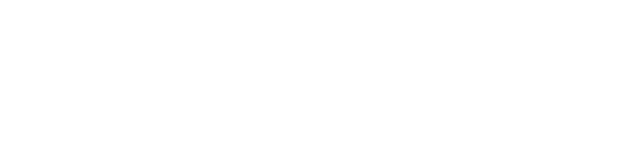
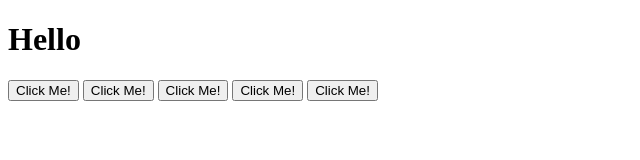
Before and after one commit to Reyaad510/jQuery, a plain HTML site: page index.html in a window 1280 px wide. Shown: the whole page, without its empty margins (0-640 px from the left). Drawn offline with nearby package versions, Linux system fonts and the light colour scheme.

Commit message:
Notes on jQuery.ready and minification

```diff
--- a/index.html
+++ b/index.html
@@ -7,8 +7,22 @@
     <link rel="stylesheet" href="styles.css">
 </head>
 <body>
+    <h1>Hello</h1>
+    <button>Click Me!</button>
+    <button>Click Me!</button>
+    <button>Click Me!</button>
+    <button>Click Me!</button>
+    <button>Click Me!</button>
 
 
-    <script src="index.js"></script>
+
+
+
+
+
+
+
+<script src="https://ajax.googleapis.com/ajax/libs/jquery/3.7.1/jquery.min.js"></script>
+<script src="index.js"></script>
 </body>
 </html>
```
Also changed, not shown: index.js (+13 -0 lines).
